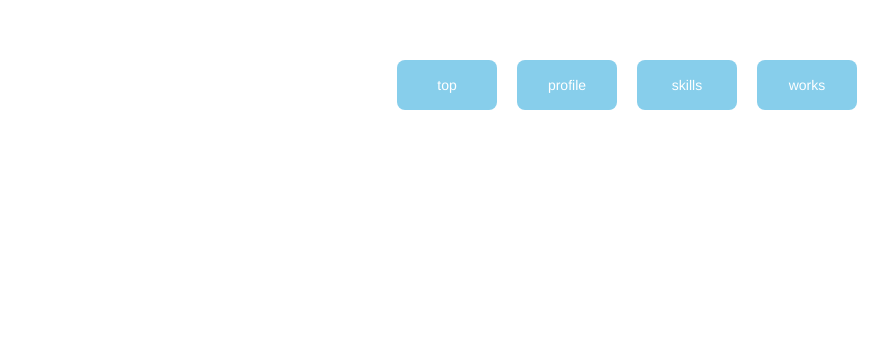
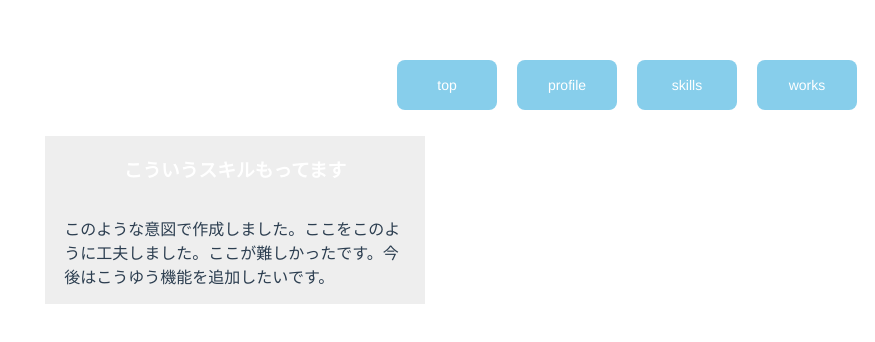
Before and after one commit to nemurin/selfpage, a Vue app in the folder project/: page /#/skills in a window 1280 px wide. Shown: the top 342 px of the page, without its empty margins (405-1280 px from the left). Built offline with nearby package versions, Linux system fonts and the light colour scheme.

Commit message:
スキルの追加

```diff
--- /dev/null
+++ b/project/src/components/Skill.vue
@@ -0,0 +1,46 @@
+<template>
+  <div class="skill">
+    <div class="content">
+    <h3> {{ name }} </h3>
+    <p> {{ text }} </p>
+  </div>
+  </div>
+</template>
+
+<script>
+export default {
+  name: 'Skill',
+  data () {
+    return {
+      name: 'こういうスキルもってます',
+      text: 'このような意図で作成しました。ここをこのように工夫しました。ここが難しかったです。今後はこうゆう機能を追加したいです。'
+    }
+  }
+}
+</script>
+
+<!-- Add "scoped" attribute to limit CSS to this component only -->
+<style scoped>
+
+div.skill {
+  text-align: center;
+}
+
+div.content {
+  background-color: #eee;
+  display: inline-block;
+  margin: 10px;
+  width: 30%;
+}
+
+h3 {
+  color: white;
+}
+
+p {
+  width: 90%;
+  display: inline-block;
+  text-align: left;
+}
+
+</style>
--- a/project/src/router/index.js
+++ b/project/src/router/index.js
@@ -2,6 +2,7 @@ import Vue from 'vue'
 import Router from 'vue-router'
 import HelloWorld from '@/components/HelloWorld'
 import Work from '@/components/Work'
+import Skill from '@/components/Skill'
 
 Vue.use(Router)
 
@@ -14,6 +15,12 @@ export default new Router({
     },
 
     {
+      path: '/skills',
+      name: 'Skill',
+      component: Skill
+    },
+
+    {
       path: '/works',
       name: 'Work',
       component: Work
```
